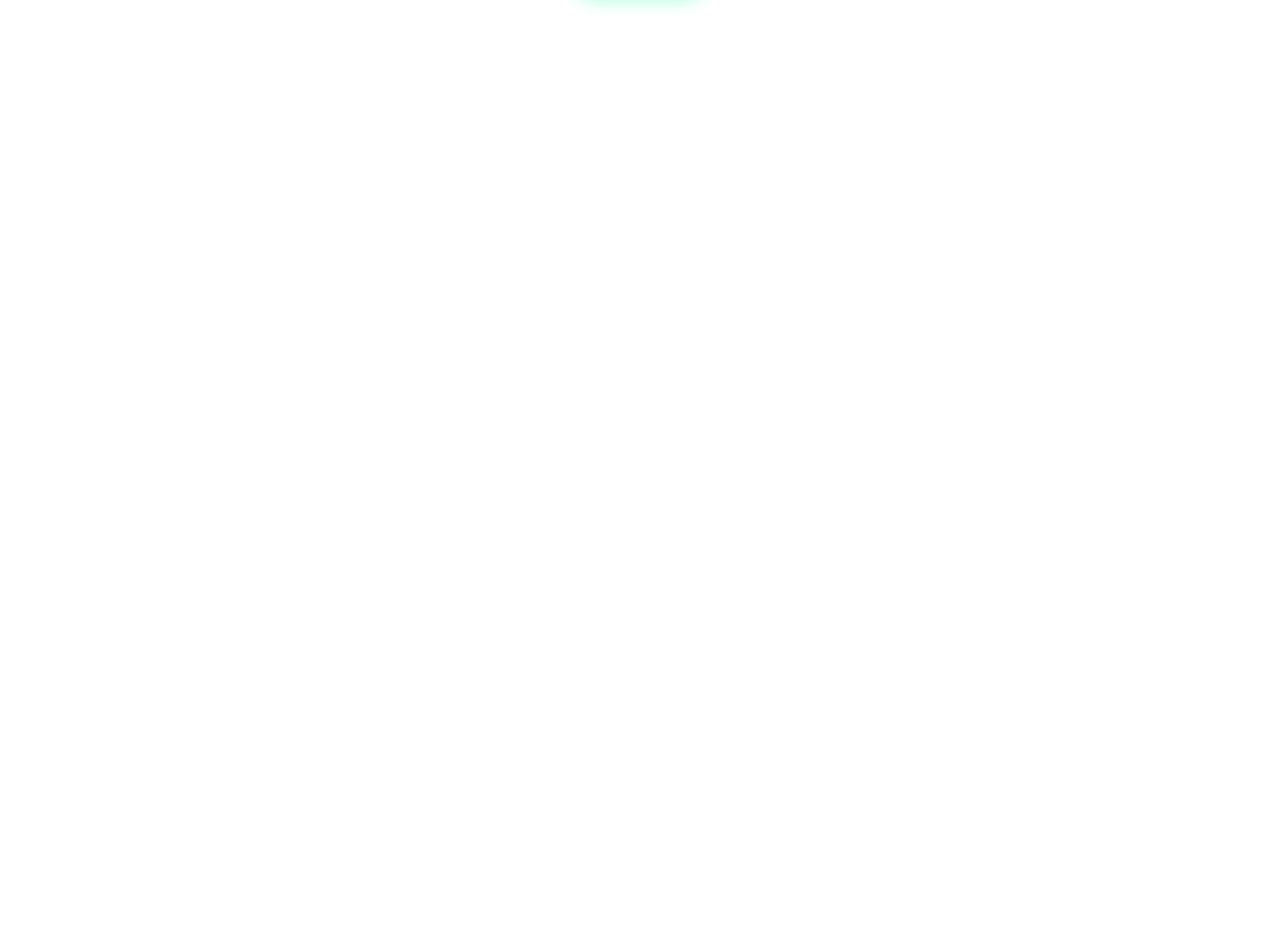
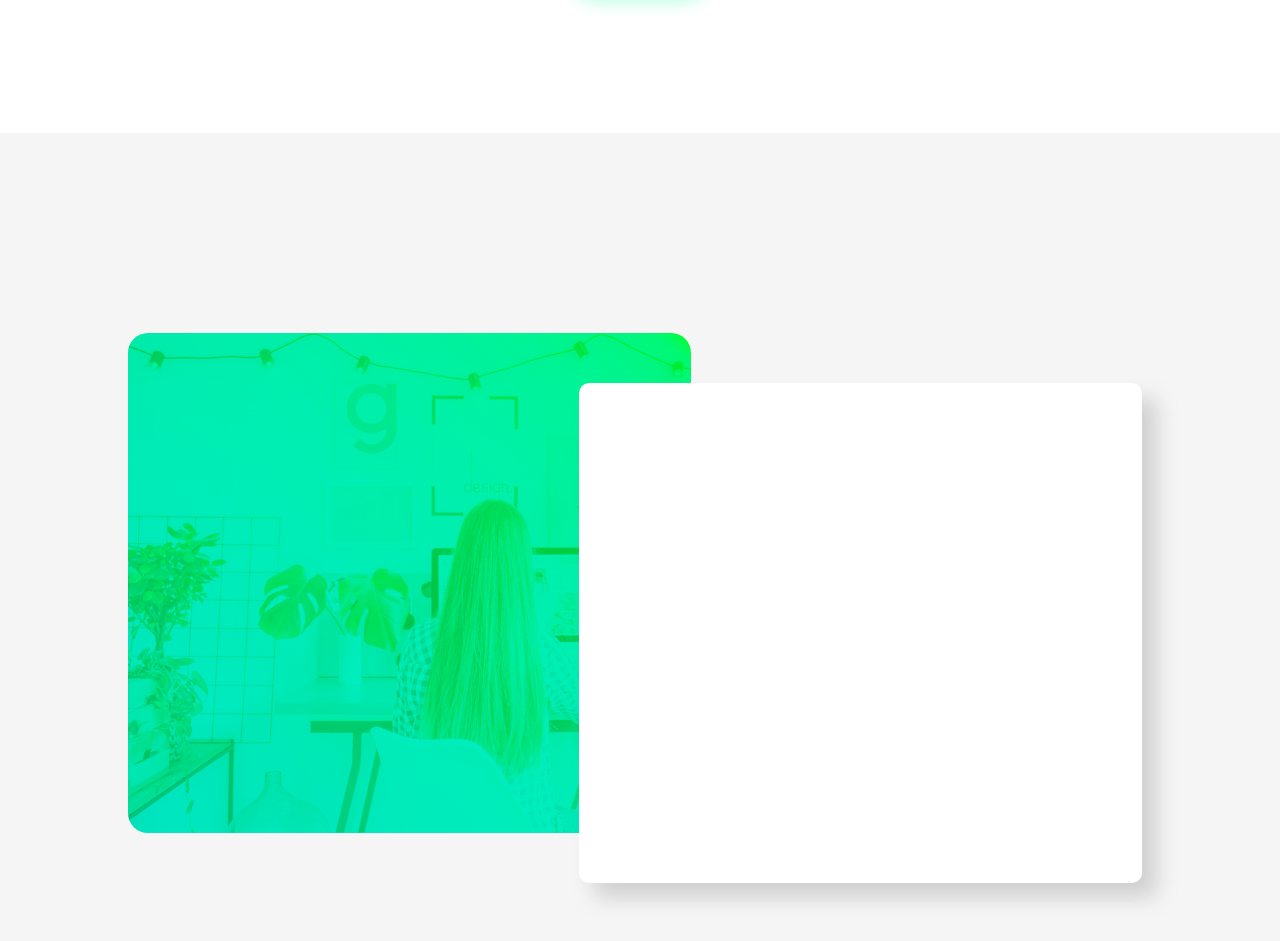
Before and after one commit to mecarm/proj-html-vuejs, a Vue app: page / in a window 1280 px wide. Shown: the part 3880-4821 px from the top of the page. Before the commit the page ends 4013 px from the top, so only its background shows below. Built offline with nearby package versions, Linux system fonts and the light colour scheme.

Commit message:
Creato layout componente FourthSection

```diff
--- /dev/null
+++ b/src/components/FourthSection.vue
@@ -0,0 +1,51 @@
+<template>
+  <section>
+    <div class="img-container">
+            <div class="img-1">
+                <div class="img-absolute"></div>
+            </div>
+        </div>
+  </section>
+</template>
+
+<script>
+export default {
+    name: 'FourthSection'
+}
+</script>
+
+<style lang="scss" scoped>
+@import '../style/style.scss';
+@import url('https://fonts.googleapis.com/css2?family=Ubuntu&family=Varela+Round&display=swap');
+
+section{
+    background: $bg-soft-grey;
+}
+.img-container{
+    @include center;
+    padding: $vertical-center-pd;
+
+        .img-1{
+            width: 55%;
+            height: 500px;
+            background-image: url('../assets/images/person-with-long-curly-hair-PZ99QM2-2x.jpg'), $secondary-image-gradient;
+            background-size: cover;
+            background-repeat: no-repeat;
+            border-radius: 20px;
+            background-blend-mode: soft-light;
+            position: relative;
+
+            .img-absolute{
+                width: 100%;
+                height: 500px;
+                position: absolute;
+                background: white;
+                border-radius: 10px;
+                bottom: -50px;
+                right: -80%;
+                box-shadow: 15px 15px 20px rgba(155, 154, 154, 0.4);
+
+            }
+        }
+    }
+</style>
--- a/src/components/MainComp.vue
+++ b/src/components/MainComp.vue
@@ -4,6 +4,7 @@
     <FirstSection/>
     <SecondSection/>
     <ThirdSection/>
+    <FourthSection/>
   </main>
 </template>
 
@@ -12,6 +13,7 @@
 import FirstSection from './FirstSection.vue'
 import SecondSection from './SecondSection.vue'
 import ThirdSection from './ThirdSection.vue'
+import FourthSection from './FourthSection.vue'
 
 export default {
     name: 'MainComp',
@@ -19,7 +21,8 @@
         JumboTron,
         FirstSection,
         SecondSection,
-        ThirdSection
+        ThirdSection,
+        FourthSection
     },
 
 }
--- a/src/components/SecondSection.vue
+++ b/src/components/SecondSection.vue
@@ -31,7 +31,7 @@
 
 section{
     padding: $vertical-center-pd;
-    background: #F5F5F5;
+    background: $bg-soft-grey;
     @include flex($justify: Between_Center);
 
     .img-container{
--- a/src/style/style.scss
+++ b/src/style/style.scss
@@ -1,7 +1,9 @@
 /* Variabili colori */
 $primary-brand-color: #00D9A6;
+$bg-soft-grey: #F5F5F5;
 $primary-brand-gradient: linear-gradient(90deg, rgb(0, 255, 0), #00D9A6);
 $primary-image-gradient: linear-gradient(to top right, rgb(0, 255, 0), 10%, #00D9A6);
+$secondary-image-gradient: linear-gradient(to bottom left, rgb(0, 255, 0), 10%, #00D9A6);
 
 /* Variabili */
 $vertical-center-pd: 200px 0;
```
